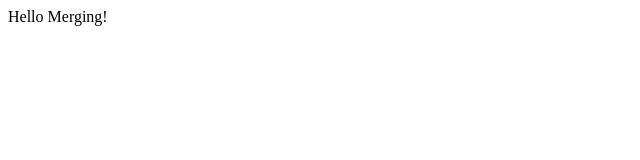
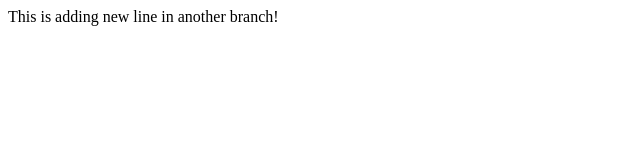
Before and after one commit to nyanlintun-it/lecture1, a plain HTML site: page index.html in a window 1280 px wide. Shown: the whole page, without its empty margins (0-640 px from the left). Drawn offline with Linux system fonts and the light colour scheme.

Commit message:
new branch changing

```diff
--- a/index.html
+++ b/index.html
@@ -5,6 +5,6 @@
     <title>Test Merge</title>
   </head>
   <body>
-    Hello Merging!
+    This is adding new line in another branch!
   </body>
 </html>
```
